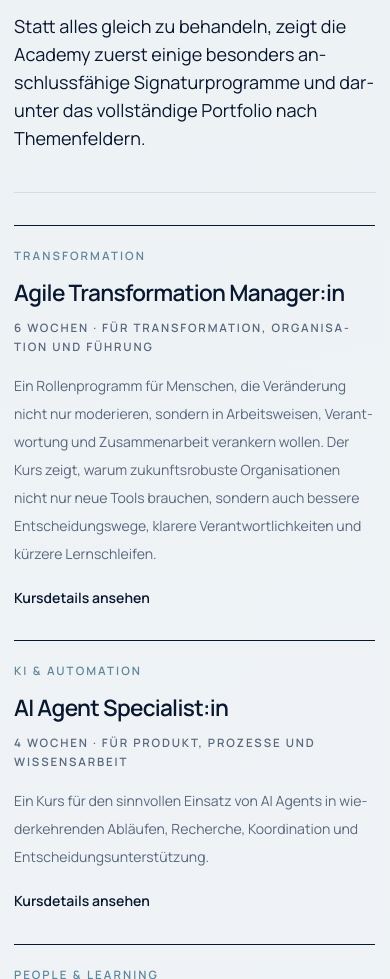
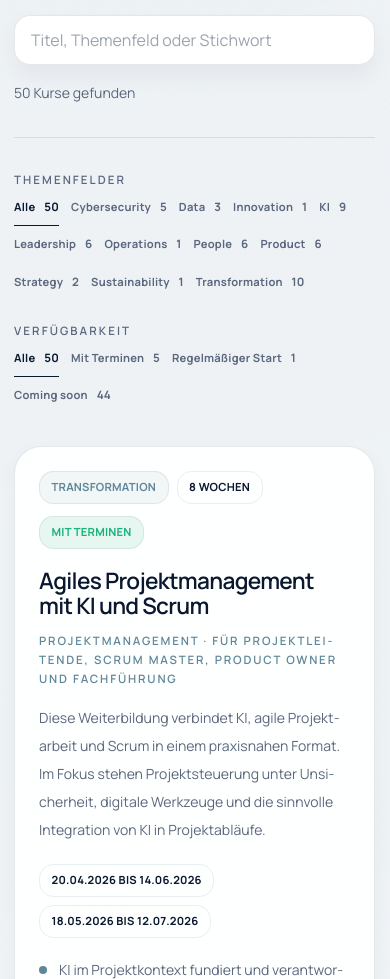
Before and after one commit to RubinaKapahnke/stayrelevant, an Angular app: page /kurse in a window 390 px wide. Shown: the part 1021-2000 px from the top of the page. Built offline with nearby package versions, Linux system fonts and the light colour scheme.

Commit message:
Simplify courses into unified filterable view

```diff
--- a/src/app/sections/courses/courses-section.component.html
+++ b/src/app/sections/courses/courses-section.component.html
@@ -1,58 +1,37 @@
 <section id="kurse" class="sr-section">
-  <div class="sr-container space-y-10">
-    <div class="grid gap-8 xl:grid-cols-[0.78fr_1.22fr] xl:items-end">
+  <div class="sr-container space-y-8">
+    <div class="grid gap-8 xl:grid-cols-[0.82fr_1.18fr] xl:items-end">
       <app-section-heading
         srReveal
         eyebrow="Kursportfolio"
-        title="Rollenprogramme, Führungsformate und spezialisierte Kurse"
-        intro="Das Portfolio verbindet Leadership, KI, Daten, Produkt, Transformation und spezialisierte Formate in einer konsistenten Weiterbildungslogik."
+        title="Alle Kurse in einer klaren, filterbaren Übersicht"
+        intro="Das gesamte Portfolio wird in einer einheitlichen Ansicht dargestellt. Sie können nach Themenfeld, Verfügbarkeit und Begriffen filtern und direkt in die jeweilige Kursseite wechseln."
       />
 
-      <div srReveal srRevealFrom="right" srRevealDelay="100ms">
-        <p class="text-[0.72rem] font-semibold uppercase tracking-[0.18em] text-[var(--sr-text-muted)]">
-          Angebotslogik
-        </p>
-        <p class="mt-4 max-w-[34rem] text-lg leading-7 text-[var(--sr-heading)]">
-          Statt alles gleich zu behandeln, zeigt die Academy zuerst einige besonders anschlussfähige Signaturprogramme und darunter das vollständige Portfolio nach Themenfeldern.
+      <div srReveal srRevealFrom="right" srRevealDelay="100ms" class="space-y-4">
+        <label class="block">
+          <span class="text-[0.72rem] font-semibold uppercase tracking-[0.18em] text-[var(--sr-text-muted)]">
+            Kurs suchen
+          </span>
+          <input
+            type="search"
+            [value]="searchTerm()"
+            (input)="updateSearch($any($event.target).value)"
+            placeholder="Titel, Themenfeld oder Stichwort"
+            class="mt-3 w-full rounded-[1rem] border border-[var(--sr-border)] bg-white px-4 py-3 text-[var(--sr-heading)] shadow-[0_12px_24px_rgba(9,23,47,0.05)] outline-none transition focus:border-[var(--sr-border-strong)] focus:ring-4 focus:ring-[rgba(95,135,153,0.12)]"
+          />
+        </label>
+        <p class="text-sm leading-6 text-[var(--sr-text-muted)]">
+          {{ resultLabel() }}
         </p>
       </div>
     </div>
 
-    @if (selectedCategory() === 'Alle' && featuredCourses().length) {
-      <div class="grid gap-8 border-t border-[var(--sr-border)] pt-8 lg:grid-cols-4">
-        @for (course of featuredCourses(); track course.title; let index = $index) {
-          <article
-            srReveal
-            [srRevealDelay]="index * 70"
-            class="border-t border-[var(--sr-heading)] pt-5"
-          >
-            <p class="text-[0.72rem] font-semibold uppercase tracking-[0.18em] text-[var(--sr-blue)]">
-              {{ course.label }}
+    <div srReveal srRevealDelay="80ms" class="space-y-5 border-t border-[var(--sr-border)] pt-8">
+      <div class="space-y-3">
+        <p class="text-[0.72rem] font-semibold uppercase tracking-[0.18em] text-[var(--sr-text-muted)]">
+          Themenfelder
         </p>
-            <h3 class="mt-4 text-[1.45rem] font-semibold leading-[1.08] tracking-[-0.05em] text-[var(--sr-heading)]">
-              <a
-                [routerLink]="['/kurse', courseSlug(course)]"
-                class="transition hover:text-[var(--sr-blue)]"
-              >
-                {{ course.title }}
-              </a>
-            </h3>
-            <p class="mt-3 text-[0.72rem] font-semibold uppercase tracking-[0.16em] text-[var(--sr-text-muted)]">
-              {{ course.duration }} · {{ course.audience }}
-            </p>
-            <p class="mt-4 text-sm leading-7 text-[var(--sr-text-muted)]">{{ course.text }}</p>
-            <a
-              [routerLink]="['/kurse', courseSlug(course)]"
-              class="mt-5 inline-flex text-sm font-semibold text-[var(--sr-heading)] transition hover:text-[var(--sr-blue)]"
-            >
-              Kursdetails ansehen
-            </a>
-          </article>
-        }
-      </div>
-    }
-
-    <div class="space-y-5 border-t border-[var(--sr-border)] pt-8" srReveal srRevealDelay="80ms">
         <div class="flex flex-wrap gap-3">
           @for (filter of categoryFilters(); track filter.label) {
             <button
@@ -72,101 +51,91 @@
             </button>
           }
         </div>
-
-      <p class="text-sm leading-6 text-[var(--sr-text-muted)]">
-        @if (selectedCategory() === 'Alle') {
-          {{ listedCourses().length }} weitere Angebote im Portfolio
-        } @else {
-          {{ listedCourses().length }} Angebote in
-          <span class="font-semibold text-[var(--sr-heading)]">{{ selectedCategory() }}</span>
-        }
-      </p>
       </div>
 
-    <div class="space-y-6 border-t border-[var(--sr-border)] pt-8" srReveal srRevealDelay="120ms">
-      <div class="flex flex-col gap-5 sm:flex-row sm:items-end sm:justify-between">
-        <div>
+      <div class="space-y-3">
         <p class="text-[0.72rem] font-semibold uppercase tracking-[0.18em] text-[var(--sr-text-muted)]">
-            Programme im Überblick
+          Verfügbarkeit
         </p>
-          <p class="mt-4 max-w-[38rem] text-base leading-7 text-[var(--sr-heading)]">
-            Ein schneller, horizontaler Überblick über die aktuell ausgewählten Kursangebote.
-            So lassen sich Themenfelder und Formate schneller vergleichen, bevor man in die Details geht.
-          </p>
+        <div class="flex flex-wrap gap-3">
+          @for (filter of availabilityFilters(); track filter.label) {
+            <button
+              type="button"
+              class="sr-filter-button"
+              [attr.aria-pressed]="selectedAvailability() === filter.label"
+              [class.sr-filter-button--active]="selectedAvailability() === filter.label"
+              (click)="selectAvailability(filter.label)"
+            >
+              <span>{{ filter.label }}</span>
+              <span
+                class="sr-filter-button__count"
+                [class.sr-filter-button__count--active]="selectedAvailability() === filter.label"
+              >
+                {{ filter.count }}
+              </span>
+            </button>
+          }
+        </div>
+      </div>
     </div>
 
-        @if (sliderCourses().length > 1) {
-          <div class="hidden items-center gap-3 sm:flex">
-            <button
-              type="button"
-              class="sr-slider-button"
-              (click)="scrollSlider(courseSlider, -1)"
-              aria-label="Vorherige Programme"
+    @if (filteredCourses().length) {
+      <div class="grid gap-5 md:grid-cols-2 xl:grid-cols-3">
+        @for (course of filteredCourses(); track course.title; let index = $index) {
+          <article
+            srReveal
+            [srRevealDelay]="(index % 6) * 40"
+            class="sr-panel flex h-full flex-col rounded-[1.7rem] p-6 sm:p-7"
           >
-              ←
-            </button>
-            <button
-              type="button"
-              class="sr-slider-button"
-              (click)="scrollSlider(courseSlider, 1)"
-              aria-label="Nächste Programme"
+            <div class="flex flex-wrap items-start justify-between gap-3">
+              <div class="flex flex-wrap gap-2">
+                <span class="sr-chip">{{ course.category }}</span>
+                <span class="sr-chip !bg-transparent !text-[var(--sr-heading)]">{{ course.duration }}</span>
+              </div>
+              <span
+                class="sr-chip"
+                [class.sr-chip--green]="course.availability === 'Mit Terminen'"
               >
-              →
-            </button>
-          </div>
-        }
+                {{ course.availability }}
+              </span>
             </div>
 
-      <div
-        #courseSlider
-        class="sr-slider-track"
-        tabindex="0"
-        aria-label="Kursangebote als Slider"
-      >
-        @for (course of sliderCourses(); track course.title; let index = $index) {
-          <article
-            srReveal
-            [srRevealDelay]="(index % 5) * 50"
-            class="sr-slider-card"
-          >
-            <div class="flex items-start justify-between gap-4">
-              <div>
-                <p class="text-[0.72rem] font-semibold uppercase tracking-[0.18em] text-[var(--sr-blue)]">
-                  {{ course.category }}
-                </p>
-                <h3 class="mt-4 text-[1.4rem] font-semibold leading-[1.08] tracking-[-0.05em] text-[var(--sr-heading)]">
+            <h3 class="mt-5 text-[1.35rem] font-semibold leading-[1.08] tracking-[-0.05em] text-[var(--sr-heading)]">
               <a
-                    [routerLink]="['/kurse', courseSlug(course)]"
+                [routerLink]="['/kurse', course.slug]"
                 class="transition hover:text-[var(--sr-blue)]"
               >
                 {{ course.title }}
               </a>
             </h3>
-              </div>
 
-              <span class="text-[0.72rem] font-semibold uppercase tracking-[0.16em] text-[var(--sr-text-muted)]">
-                {{ course.duration }}
-              </span>
-            </div>
-
-            <p class="mt-4 text-[0.72rem] font-semibold uppercase tracking-[0.16em] text-[var(--sr-text-muted)]">
-              {{ course.audience }}
+            <p class="mt-3 text-[0.72rem] font-semibold uppercase tracking-[0.16em] text-[var(--sr-blue)]">
+              {{ course.label }} · {{ course.audience }}
             </p>
 
-            <p class="mt-5 text-sm leading-7 text-[var(--sr-text-muted)]">
+            <p class="mt-4 text-sm leading-7 text-[var(--sr-text-muted)]">
               {{ course.text }}
             </p>
 
-            <div class="mt-6 flex flex-wrap gap-2">
-              @for (outcome of course.outcomes; track outcome) {
+            <div class="mt-5 flex flex-wrap gap-2">
+              @for (label of course.scheduleLabels; track label) {
                 <span class="sr-chip !bg-transparent !text-[var(--sr-heading)]">
-                  {{ outcome }}
+                  {{ label }}
                 </span>
               }
             </div>
 
+            <ul class="mt-5 space-y-3">
+              @for (outcome of course.highlightedOutcomes; track outcome) {
+                <li class="flex gap-3 text-sm leading-6 text-[var(--sr-text-muted)]">
+                  <span class="mt-2 h-2 w-2 shrink-0 rounded-full bg-[var(--sr-blue)]"></span>
+                  <span>{{ outcome }}</span>
+                </li>
+              }
+            </ul>
+
             <a
-              [routerLink]="['/kurse', courseSlug(course)]"
+              [routerLink]="['/kurse', course.slug]"
               class="mt-6 inline-flex text-sm font-semibold text-[var(--sr-heading)] transition hover:text-[var(--sr-blue)]"
             >
               Kursdetails ansehen
@@ -174,58 +143,15 @@
           </article>
         }
       </div>
-    </div>
-
-    <div class="border-t border-[var(--sr-border)]">
-      @for (course of listedCourses(); track course.title; let index = $index) {
-        <article
-          srReveal
-          [srRevealDelay]="(index % 6) * 45"
-          class="grid gap-6 border-b border-[var(--sr-border)] py-7 xl:grid-cols-[11rem_1.05fr_0.95fr] xl:gap-8"
-        >
-          <div class="space-y-3">
-            <p class="text-[0.72rem] font-semibold uppercase tracking-[0.18em] text-[var(--sr-blue)]">
-              {{ course.category }}
-            </p>
-            <p class="text-[0.72rem] font-semibold uppercase tracking-[0.18em] text-[var(--sr-text-muted)]">
-              {{ course.duration }}
-            </p>
-            <p class="text-[0.72rem] font-semibold uppercase tracking-[0.18em] text-[var(--sr-text-muted)]">
-              {{ course.label }}
+    } @else {
+      <div srReveal class="sr-panel rounded-[1.7rem] p-6 sm:p-7">
+        <h3 class="text-[1.35rem] font-semibold tracking-[-0.04em] text-[var(--sr-heading)]">
+          Keine Kurse mit dieser Filterkombination gefunden
+        </h3>
+        <p class="mt-3 max-w-[42rem] text-sm leading-7 text-[var(--sr-text-muted)]">
+          Passen Sie Suche oder Filter an, um wieder mehr Angebote im Portfolio zu sehen.
         </p>
       </div>
-
-          <div>
-            <h3 class="text-[1.45rem] font-semibold leading-[1.08] tracking-[-0.05em] text-[var(--sr-heading)]">
-              <a
-                [routerLink]="['/kurse', courseSlug(course)]"
-                class="transition hover:text-[var(--sr-blue)]"
-              >
-                {{ course.title }}
-              </a>
-            </h3>
-            <p class="mt-3 text-[0.72rem] font-semibold uppercase tracking-[0.16em] text-[var(--sr-blue)]">
-              {{ course.audience }}
-            </p>
-            <p class="mt-4 max-w-[38rem] text-sm leading-7 text-[var(--sr-text-muted)]">{{ course.text }}</p>
-            <a
-              [routerLink]="['/kurse', courseSlug(course)]"
-              class="mt-5 inline-flex text-sm font-semibold text-[var(--sr-heading)] transition hover:text-[var(--sr-blue)]"
-            >
-              Zu den Kursdetails
-            </a>
-          </div>
-
-          <ul class="space-y-3">
-            @for (outcome of course.outcomes; track outcome) {
-              <li class="flex gap-3 text-sm leading-6 text-[var(--sr-text-muted)]">
-                <span class="mt-2 h-2 w-2 shrink-0 rounded-full bg-[var(--sr-blue)]"></span>
-                <span>{{ outcome }}</span>
-              </li>
-            }
-          </ul>
-        </article>
     }
   </div>
-  </div>
 </section>
--- a/src/app/sections/courses/courses-section.component.ts
+++ b/src/app/sections/courses/courses-section.component.ts
@@ -2,12 +2,28 @@ import { ChangeDetectionStrategy, Component, computed, input, signal } from '@an
 import { RouterLink } from '@angular/router';
 import { courseSlugFromTitle } from '../../content/course-catalog-content';
 import { CourseOffer } from '../../content/home-content';
+import { getCourseScheduleByTitle } from '../../content/course-schedule-content';
 import { RevealOnScrollDirective } from '../../shared/reveal-on-scroll/reveal-on-scroll.directive';
 import { SectionHeadingComponent } from '../../shared/section-heading/section-heading.component';
+
+type AvailabilityFilter = 'Alle' | 'Mit Terminen' | 'Regelmäßiger Start' | 'Coming soon';
 
 interface CourseCategoryFilter {
   label: string;
   count: number;
+}
+
+interface CourseAvailabilityFilter {
+  label: AvailabilityFilter;
+  count: number;
+}
+
+interface CourseCardViewModel extends CourseOffer {
+  slug: string;
+  availability: Exclude<AvailabilityFilter, 'Alle'>;
+  scheduleLabels: string[];
+  highlightedOutcomes: string[];
+  sortKey: number;
 }
 
 @Component({
@@ -18,74 +34,133 @@ interface CourseCategoryFilter {
 })
 export class CoursesSectionComponent {
   readonly courses = input.required<CourseOffer[]>();
+
+  protected readonly searchTerm = signal('');
   protected readonly selectedCategory = signal('Alle');
+  protected readonly selectedAvailability = signal<AvailabilityFilter>('Alle');
 
-  protected readonly featuredCourses = computed(() =>
-    this.courses().filter((course) => course.featured)
+  protected readonly courseCards = computed<CourseCardViewModel[]>(() =>
+    this.courses()
+      .map((course) => this.buildCourseCard(course))
+      .sort((left, right) => left.sortKey - right.sortKey || left.title.localeCompare(right.title, 'de'))
   );
 
   protected readonly categoryFilters = computed<CourseCategoryFilter[]>(() => {
     const counts = new Map<string, number>();
 
-    for (const course of this.courses()) {
+    for (const course of this.courseCards()) {
       counts.set(course.category, (counts.get(course.category) ?? 0) + 1);
     }
 
-    const preferredOrder = [
-      'Leadership',
-      'KI',
-      'Cybersecurity',
-      'Transformation',
-      'Product',
-      'Data',
-      'People',
-      'Strategy',
-      'Operations',
-      'Sustainability',
-      'Innovation'
+    return [
+      { label: 'Alle', count: this.courseCards().length },
+      ...[...counts.entries()]
+        .sort((left, right) => left[0].localeCompare(right[0], 'de'))
+        .map(([label, count]) => ({ label, count }))
     ];
+  });
+
+  protected readonly availabilityFilters = computed<CourseAvailabilityFilter[]>(() => {
+    const counts = new Map<Exclude<AvailabilityFilter, 'Alle'>, number>([
+      ['Mit Terminen', 0],
+      ['Regelmäßiger Start', 0],
+      ['Coming soon', 0]
+    ]);
+
+    for (const course of this.courseCards()) {
+      counts.set(course.availability, (counts.get(course.availability) ?? 0) + 1);
+    }
 
     return [
-      { label: 'Alle', count: this.courses().length },
-      ...preferredOrder
-        .filter((label) => counts.has(label))
-        .map((label) => ({ label, count: counts.get(label) ?? 0 }))
+      { label: 'Alle', count: this.courseCards().length },
+      { label: 'Mit Terminen', count: counts.get('Mit Terminen') ?? 0 },
+      { label: 'Regelmäßiger Start', count: counts.get('Regelmäßiger Start') ?? 0 },
+      { label: 'Coming soon', count: counts.get('Coming soon') ?? 0 }
     ];
   });
 
   protected readonly filteredCourses = computed(() => {
+    const search = this.normalizeText(this.searchTerm());
     const selectedCategory = this.selectedCategory();
+    const selectedAvailability = this.selectedAvailability();
 
-    return selectedCategory === 'Alle'
-      ? this.courses()
-      : this.courses().filter((course) => course.category === selectedCategory);
+    return this.courseCards().filter((course) => {
+      const matchesCategory =
+        selectedCategory === 'Alle' || course.category === selectedCategory;
+      const matchesAvailability =
+        selectedAvailability === 'Alle' || course.availability === selectedAvailability;
+      const matchesSearch =
+        search.length === 0 ||
+        this.normalizeText(
+          `${course.title} ${course.category} ${course.label} ${course.audience} ${course.text} ${course.highlightedOutcomes.join(' ')}`
+        ).includes(search);
+
+      return matchesCategory && matchesAvailability && matchesSearch;
+    });
   });
 
-  protected readonly listedCourses = computed(() => {
-    const selectedCategory = this.selectedCategory();
-    const filteredCourses = this.filteredCourses();
+  protected readonly resultLabel = computed(() => {
+    const count = this.filteredCourses().length;
 
-    return selectedCategory === 'Alle'
-      ? filteredCourses.filter((course) => !course.featured)
-      : filteredCourses;
+    return count === 1 ? '1 Kurs gefunden' : `${count} Kurse gefunden`;
   });
 
-  protected readonly sliderCourses = computed(() => this.filteredCourses());
+  protected updateSearch(value: string): void {
+    this.searchTerm.set(value);
+  }
 
   protected selectCategory(category: string): void {
     this.selectedCategory.set(category);
   }
 
-  protected scrollSlider(track: HTMLElement, direction: number): void {
-    const scrollAmount = Math.max(track.clientWidth * 0.72, 320);
-
-    track.scrollBy({
-      left: scrollAmount * direction,
-      behavior: 'smooth'
-    });
+  protected selectAvailability(availability: AvailabilityFilter): void {
+    this.selectedAvailability.set(availability);
   }
 
-  protected courseSlug(course: CourseOffer): string {
-    return courseSlugFromTitle(course.title);
+  private buildCourseCard(course: CourseOffer): CourseCardViewModel {
+    const schedule = getCourseScheduleByTitle(course.title);
+    const hasConcreteDates = !!schedule && schedule.starts.length > 0;
+    const availability: Exclude<AvailabilityFilter, 'Alle'> = hasConcreteDates
+      ? 'Mit Terminen'
+      : schedule?.statusLabel === 'Regelmäßiger Start möglich'
+        ? 'Regelmäßiger Start'
+        : 'Coming soon';
+
+    return {
+      ...course,
+      slug: courseSlugFromTitle(course.title),
+      availability,
+      scheduleLabels: hasConcreteDates
+        ? schedule!.starts.map((date) => (date.end ? `${date.start} bis ${date.end}` : date.start))
+        : [schedule?.statusLabel ?? 'Coming soon'],
+      highlightedOutcomes: course.outcomes.slice(0, 3),
+      sortKey: this.getSortKey(availability, schedule?.starts[0]?.start)
+    };
+  }
+
+  private getSortKey(
+    availability: Exclude<AvailabilityFilter, 'Alle'>,
+    firstDate?: string
+  ): number {
+    if (availability === 'Mit Terminen' && firstDate) {
+      const [day, month, year] = firstDate.split('.').map(Number);
+
+      return new Date(year, month - 1, day).getTime();
+    }
+
+    if (availability === 'Regelmäßiger Start') {
+      return Number.MAX_SAFE_INTEGER - 1;
+    }
+
+    return Number.MAX_SAFE_INTEGER;
+  }
+
+  private normalizeText(value: string): string {
+    return value
+      .toLowerCase()
+      .normalize('NFD')
+      .replace(/[\u0300-\u036f]/g, '')
+      .replace(/\s+/g, ' ')
+      .trim();
   }
 }
```
Lines whose indentation alone changed are shown as unchanged.
